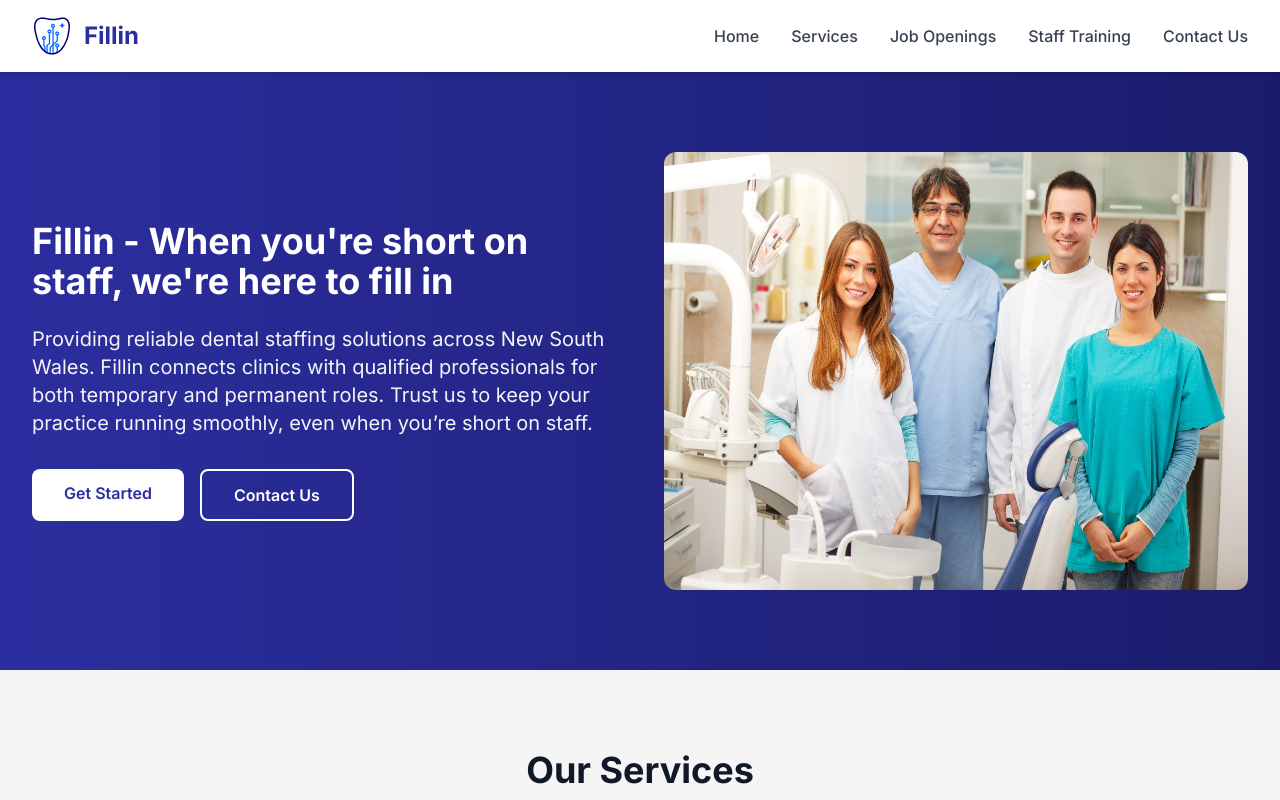
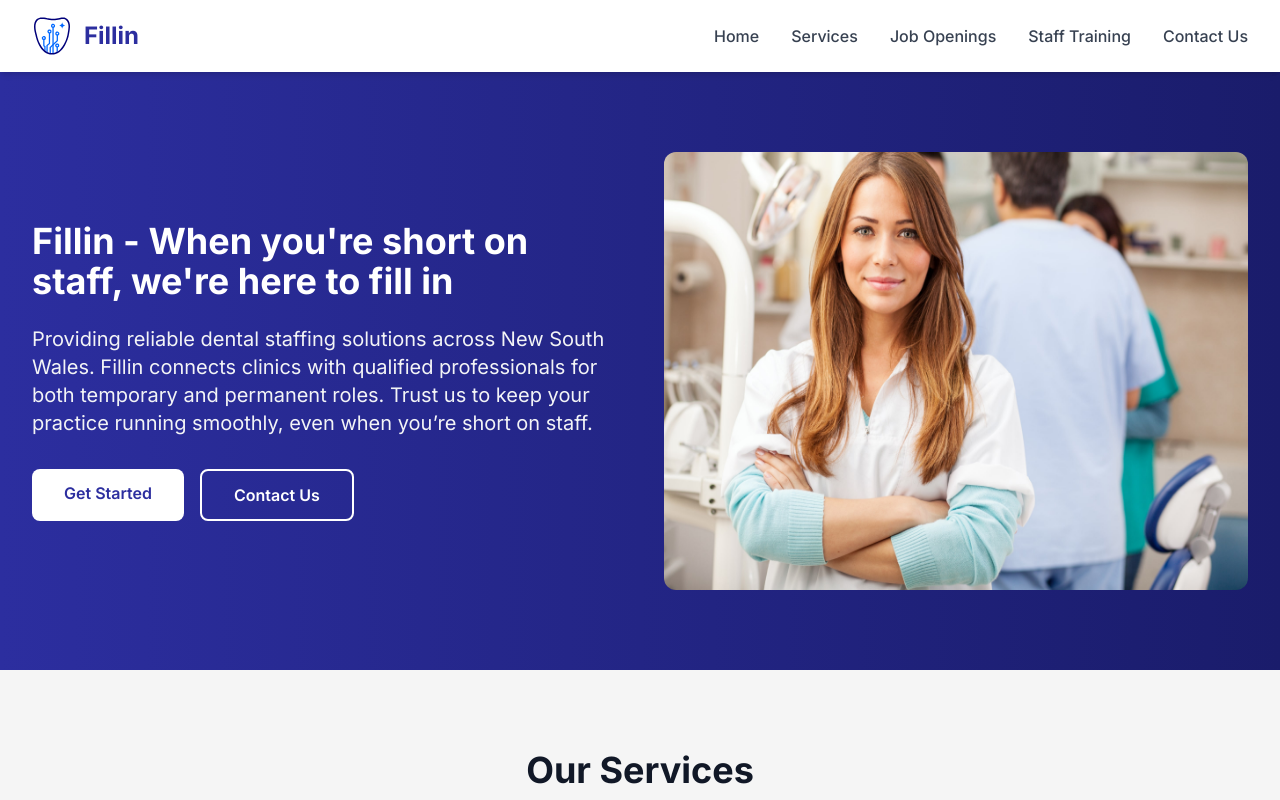
Before and after one commit to dental-fillin/Fillin_web, a Next.js app: page / in a window 1280 px wide. Shown: the top 800 px of the page. Built offline with nearby package versions, Linux system fonts and the light colour scheme.

Commit message:
Pic change

```diff
--- a/app/components/Hero.js
+++ b/app/components/Hero.js
@@ -31,7 +31,7 @@ export default function Hero() {
             <div className="bg-white/10 backdrop-blur-sm rounded-2xl flex items-center justify-center">
               <div className="relative w-full" style={{ aspectRatio: "4/3", minHeight: "18rem" }}>
                 <Image
-                  src="/h2.jpeg"
+                  src="/h2.jpg"
                   alt="Fillin Home"
                   fill
                   style={{ objectFit: "fill" }}
```
Also changed, not shown: public/h2.jpeg (deleted), public/h2.jpg (added).
